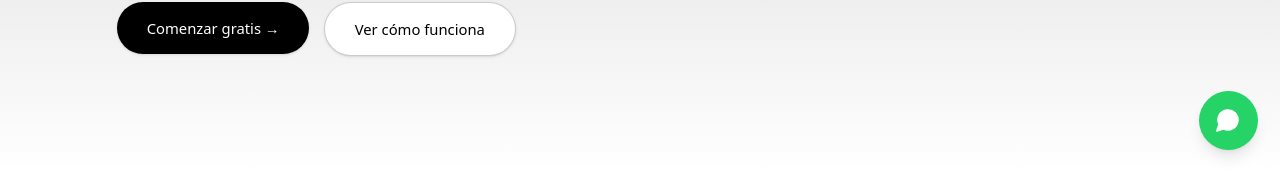
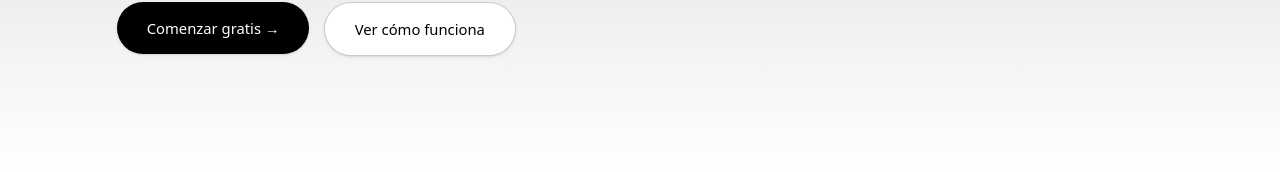
Before and after one commit to rplushn/manu-design-2, a Next.js app: page / in a window 1280 px wide. Shown: the part 628-800 px from the top of the page. Built offline with nearby package versions, Linux system fonts and the light colour scheme.

Commit message:
Actualización de diseño y mejoras

```diff
--- a/app/layout.tsx
+++ b/app/layout.tsx
@@ -3,7 +3,6 @@ import type { Metadata } from "next"
 import { Inter } from "next/font/google"
 import { Analytics } from "@vercel/analytics/next"
 import { Header } from "@/components/Header"
-import { WhatsAppButton } from "@/components/WhatsAppButton"
 import "./globals.css"
 
 const inter = Inter({
@@ -38,7 +37,6 @@ export default function RootLayout({
         <main>
           {children}
         </main>
-        <WhatsAppButton />
         <Analytics />
       </body>
     </html>
```
